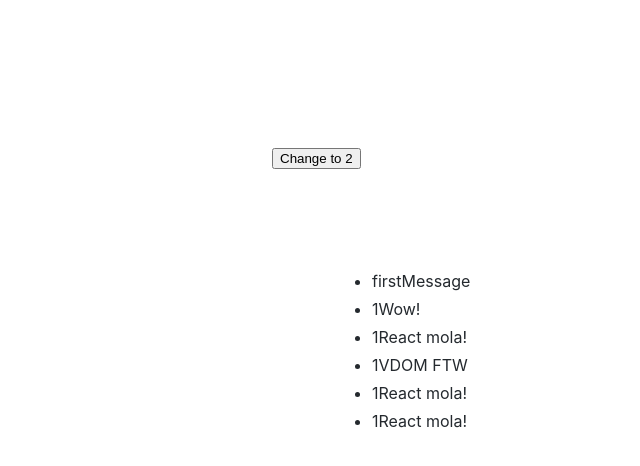
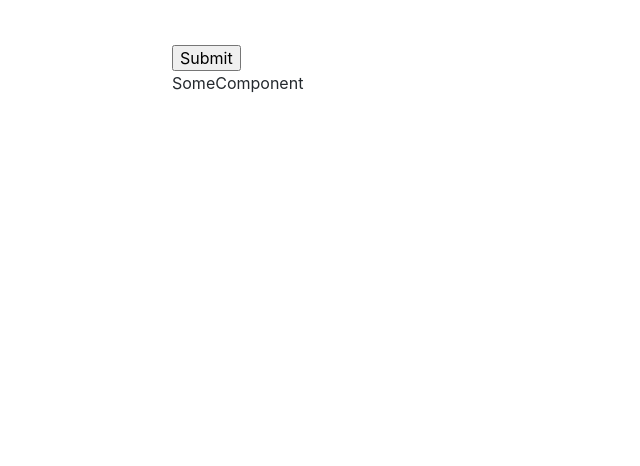
Before and after one commit to jesgarciamartinez/kairos-gen-k-react, a React (Create React App) app: page / in a window 1280 px wide. Shown: the top 466 px of the page, without its empty margins (23-663 px from the left). Built offline with nearby package versions, Linux system fonts and the light colour scheme.

Commit message:
modify App.js for context explanation

```diff
--- a/src/App.js
+++ b/src/App.js
@@ -1,8 +1,9 @@
 // import FriendsApp from './friends-app'
-import StateApp from './3-state-events-classes-hooks'
+// import StateApp from './3-state-events-classes-hooks'
+import ContextApp from './4-context'
 
 function App() {
-  return <StateApp />
+  return <ContextApp />
 }
 
 export default App
```
